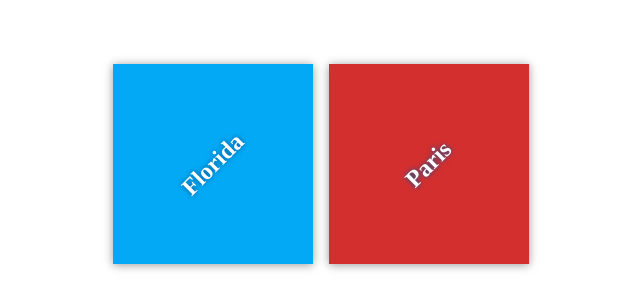
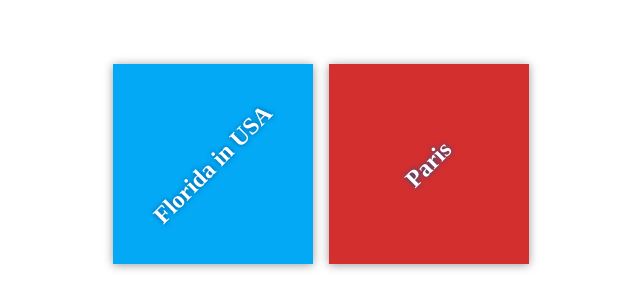
Before and after one commit to biocloud-jim/my-travel-plan, a plain HTML site: page index.html in a window 1280 px wide. Shown: the part 236-544 px from the top of the page, without its empty margins (319-959 px from the left). Drawn offline with Linux system fonts and the light colour scheme; files that its build step writes are made by us from their sources.

Commit message:
Add wording

```diff
--- a/index.html
+++ b/index.html
@@ -11,7 +11,7 @@
     <div class="container">
         <div class="destination-container">
             <div class="destination" id="florida">
-                <h2>Florida</h2>
+                <h2>Florida in USA</h2>
             </div>
 
             <div class="destination" id="paris">
```
